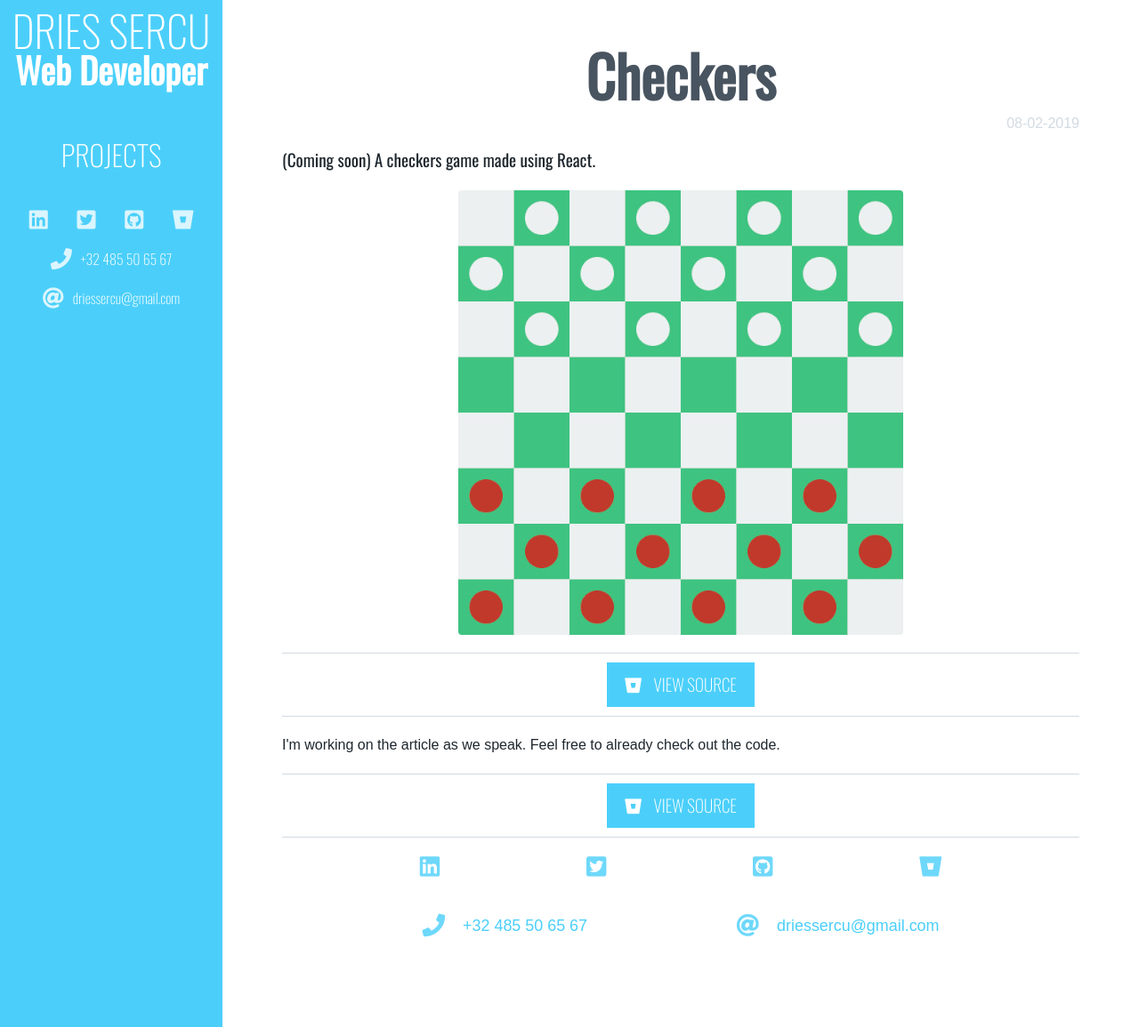
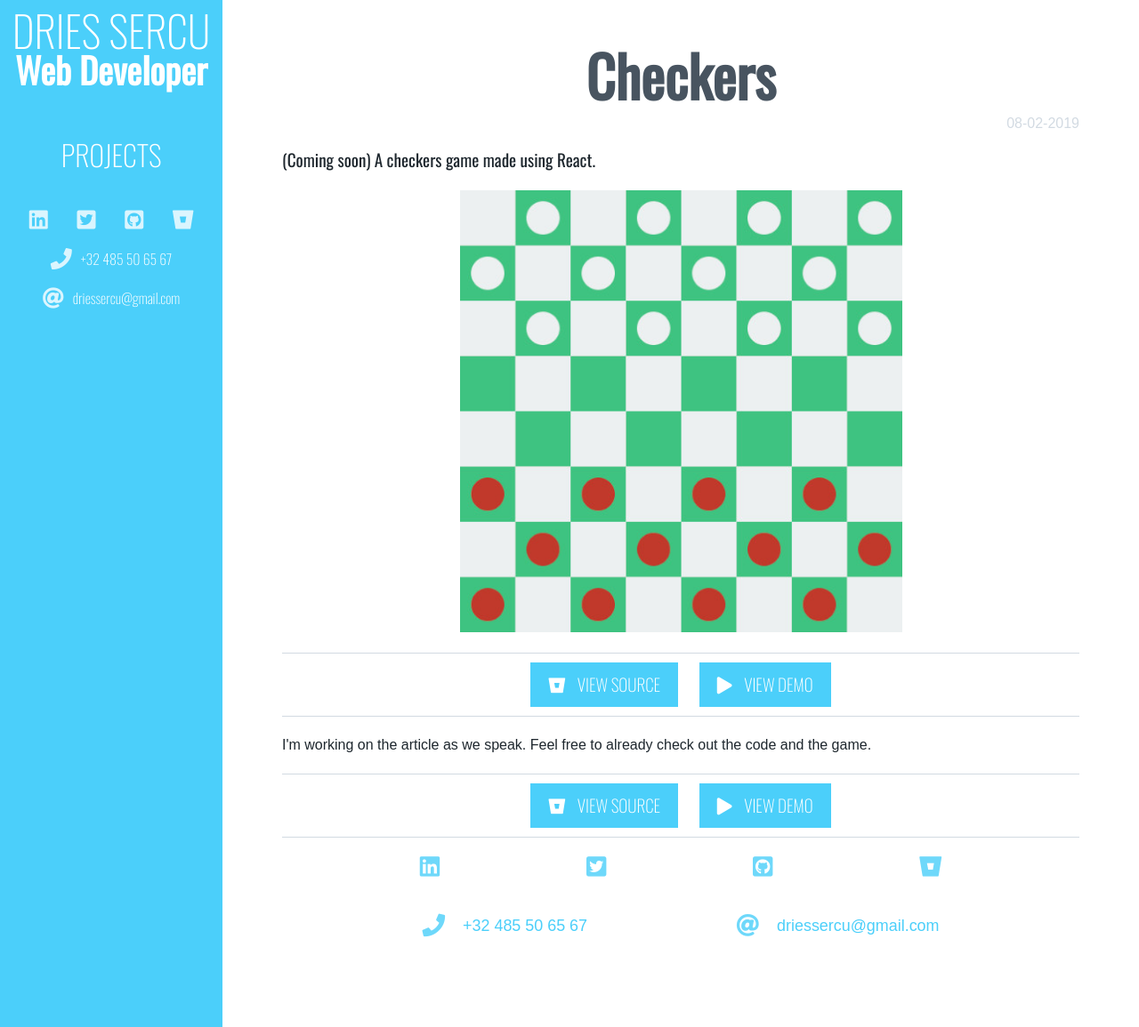
Before and after one commit to SDries/SDries.github.io, a Jekyll site: the page built from _posts/2019-02-08-react-checkers.html, in a window 1280 px wide. Shown: the whole page at 89% size. Built offline with Jekyll 4.4.1, drawn with Linux system fonts in a browser that asks for light colours; nearby versions of some CDN libraries.

Commit message:
Added demolink to react-checkers post

```diff
--- a/_posts/2019-02-08-react-checkers.html
+++ b/_posts/2019-02-08-react-checkers.html
@@ -4,8 +4,8 @@
 excerpt: "(Coming soon) A checkers game made using React."
 # githublink: "#"
 bitbucketlink: "https://bitbucket.org/Dries_Sercu/react-checkers"
-# demolink: "-SITE_URL-/projects/"
+demolink: "https://sdries-react-checkers.herokuapp.com/"
 ---
 <p>
-	I'm working on the article as we speak. Feel free to already check out the code.
+	I'm working on the article as we speak. Feel free to already check out the code and the game.
 </p>
```
